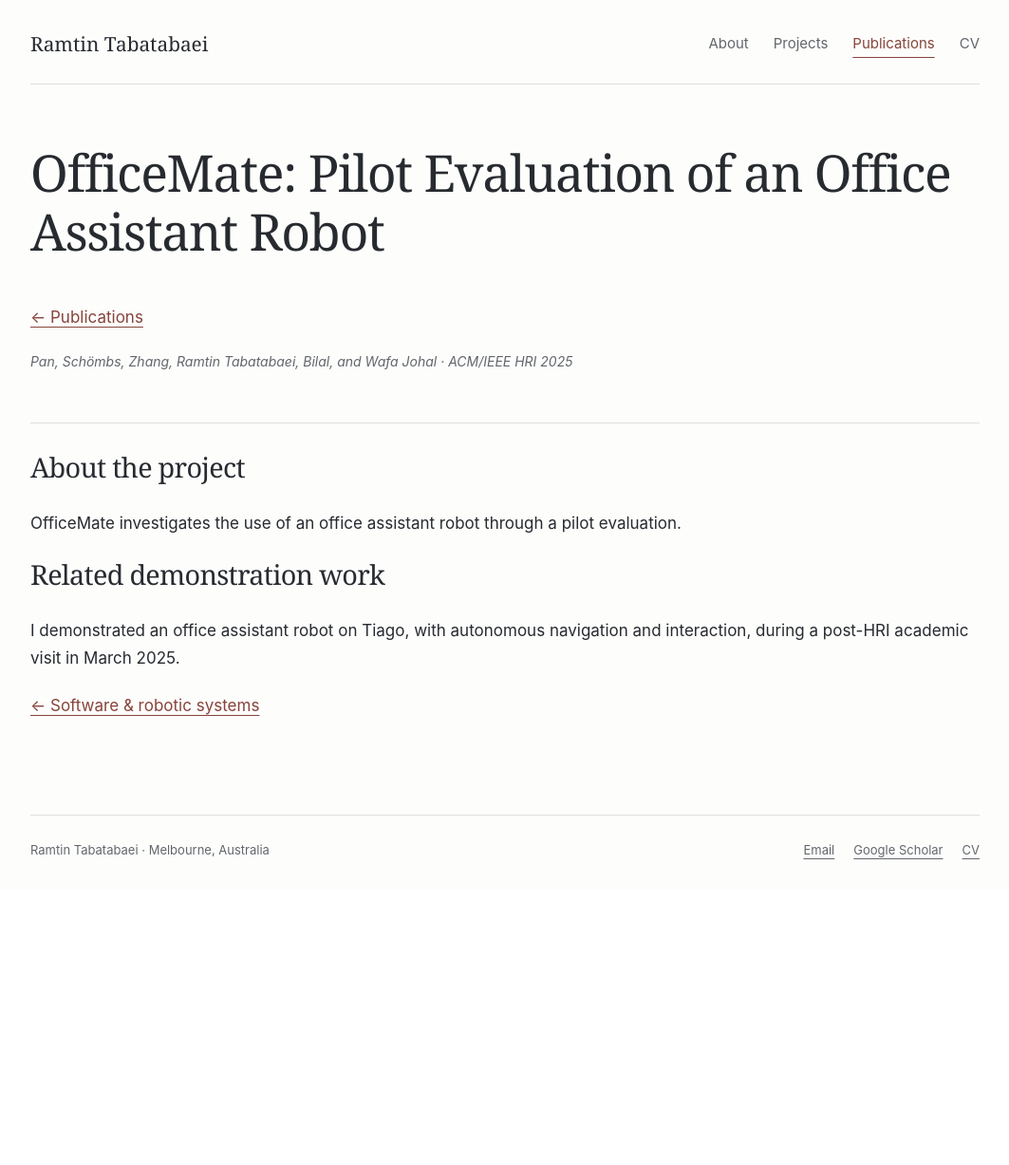
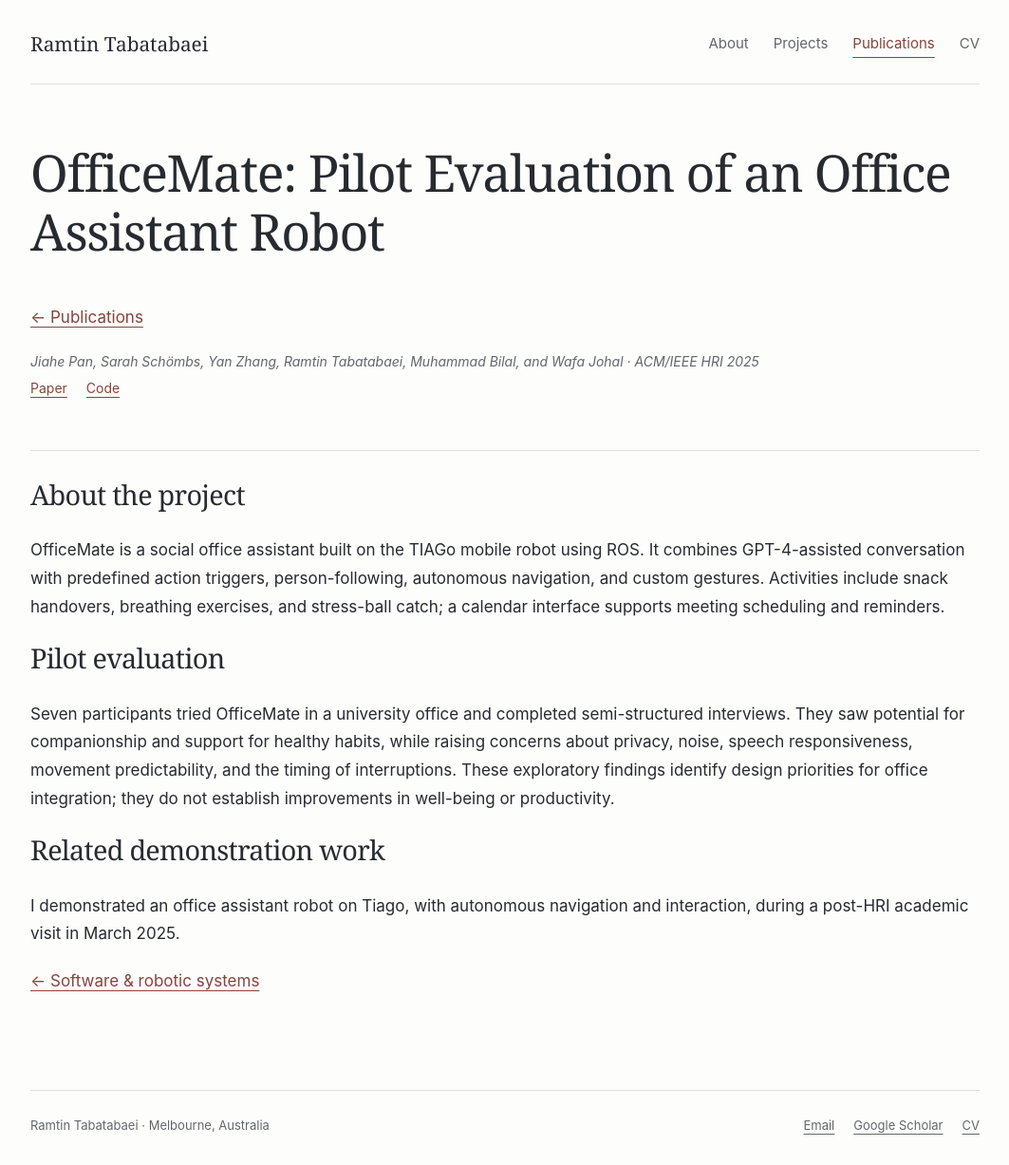
Before and after one commit to ramtin-tabatabaei/ramtin-tabatabaei.github.io, a Jekyll site: the page built from _publications/officemate-pilot-evaluation-of-an-office-assistant-robot.md, in a window 1280 px wide. Shown: the whole page at 95% size, without its empty margins (108-1171 px from the left). Built offline with Jekyll 4.4.1, drawn with Linux system fonts in a browser that asks for light colours; before the commit the page ends 937 px from its top, so only the background shows below that.

Commit message:
Update homepage teaching and OfficeMate project details

```diff
--- a/_pages/projects.html
+++ b/_pages/projects.html
@@ -38,6 +38,6 @@ intro: "Research studies, software, and robotic systems for understanding and re
   </article>
   <article class="project-row project-row--text">
     <h3><a href="{{ '/publication/officemate/' | relative_url }}">OfficeMate</a></h3>
-    <div><p class="project-meta">Office assistant robot · Tiago · HRI 2025</p><p>A pilot evaluation of an office assistant robot. My related demonstration work on Tiago combines autonomous navigation and interaction in an office setting.</p><div class="text-links"><a href="{{ '/publication/officemate/' | relative_url }}">About the project</a></div></div>
+    <div><p class="project-meta">Office assistant robot · TIAGo / ROS · HRI 2025</p><p>A social office assistant combining conversation, person-following, autonomous navigation, and activities such as snack handovers and breathing exercises. A seven-participant office pilot explored its potential to support well-being, alongside concerns about privacy, noise, communication, and interaction timing.</p><div class="text-links"><a href="{{ '/publication/officemate/' | relative_url }}">About the project</a><a href="https://chri-lab.github.io/files/papers/pan2025officemate.pdf">Paper</a><a href="https://github.com/CHRI-Lab/woa_tiago">Code</a></div></div>
   </article>
 </section>
--- a/_publications/officemate-pilot-evaluation-of-an-office-assistant-robot.md
+++ b/_publications/officemate-pilot-evaluation-of-an-office-assistant-robot.md
@@ -5,17 +5,21 @@ collection: publications
 category: conferences
 permalink: /publication/officemate/
 paper_year: 2025
-author_text: "Pan, Schömbs, Zhang, Ramtin Tabatabaei, Bilal, and Wafa Johal"
-excerpt: "A pilot evaluation of an office assistant robot."
+author_text: "Jiahe Pan, Sarah Schömbs, Yan Zhang, Ramtin Tabatabaei, Muhammad Bilal, and Wafa Johal"
+excerpt: "A ROS-based TIAGo office assistant evaluated with seven participants in a real office environment."
 venue: "ACM/IEEE HRI"
+paperurl: "https://chri-lab.github.io/files/papers/pan2025officemate.pdf"
 ---
 
 <p class="detail-back"><a href="{{ '/publications/' | relative_url }}">← Publications</a></p>
-<p class="publication-venue">Pan, Schömbs, Zhang, Ramtin Tabatabaei, Bilal, and Wafa Johal · ACM/IEEE HRI 2025</p>
+<p class="publication-venue">{{ page.author_text }} · {{ page.venue }} {{ page.paper_year }}</p>
+<div class="text-links"><a href="{{ page.paperurl }}">Paper</a><a href="https://github.com/CHRI-Lab/woa_tiago">Code</a></div>
 
 <section class="academic-section">
   <h2>About the project</h2>
-  <p>OfficeMate investigates the use of an office assistant robot through a pilot evaluation.</p>
+  <p>OfficeMate is a social office assistant built on the TIAGo mobile robot using ROS. It combines GPT-4-assisted conversation with predefined action triggers, person-following, autonomous navigation, and custom gestures. Activities include snack handovers, breathing exercises, and stress-ball catch; a calendar interface supports meeting scheduling and reminders.</p>
+  <h2>Pilot evaluation</h2>
+  <p>Seven participants tried OfficeMate in a university office and completed semi-structured interviews. They saw potential for companionship and support for healthy habits, while raising concerns about privacy, noise, speech responsiveness, movement predictability, and the timing of interruptions. These exploratory findings identify design priorities for office integration; they do not establish improvements in well-being or productivity.</p>
   <h2>Related demonstration work</h2>
   <p>I demonstrated an office assistant robot on Tiago, with autonomous navigation and interaction, during a post-HRI academic visit in March 2025.</p>
 </section>
```
Also changed, not shown: _pages/about.md (+2 -1 lines).
